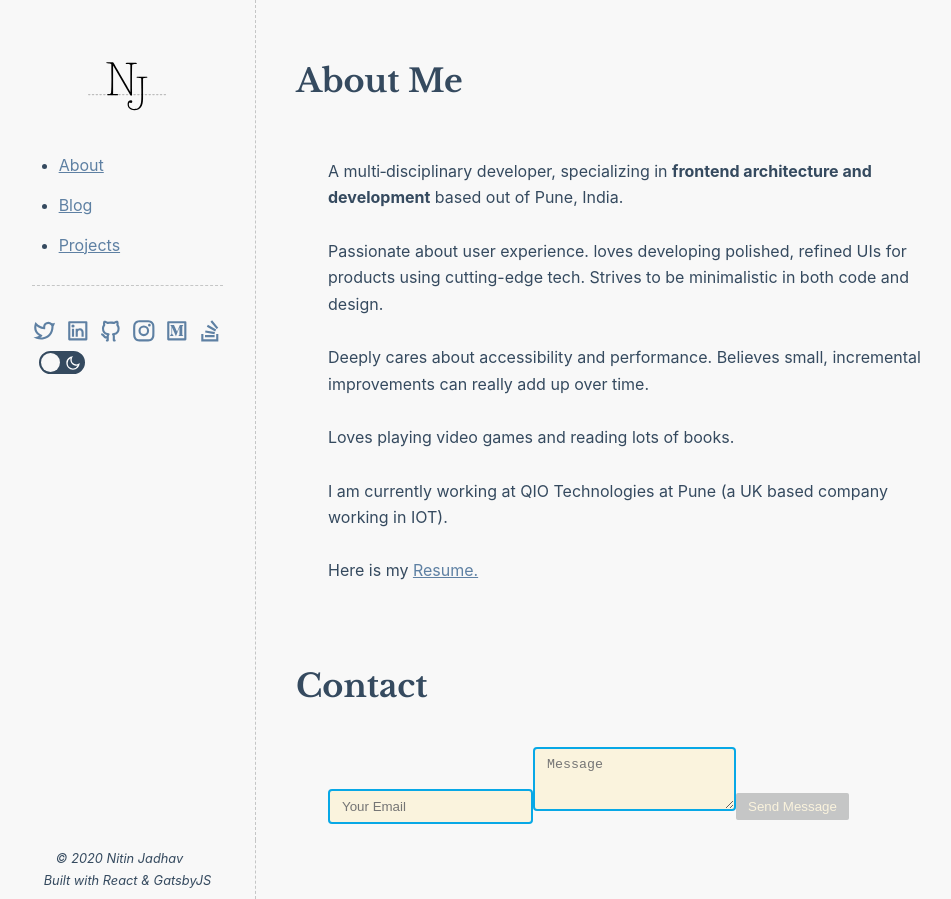
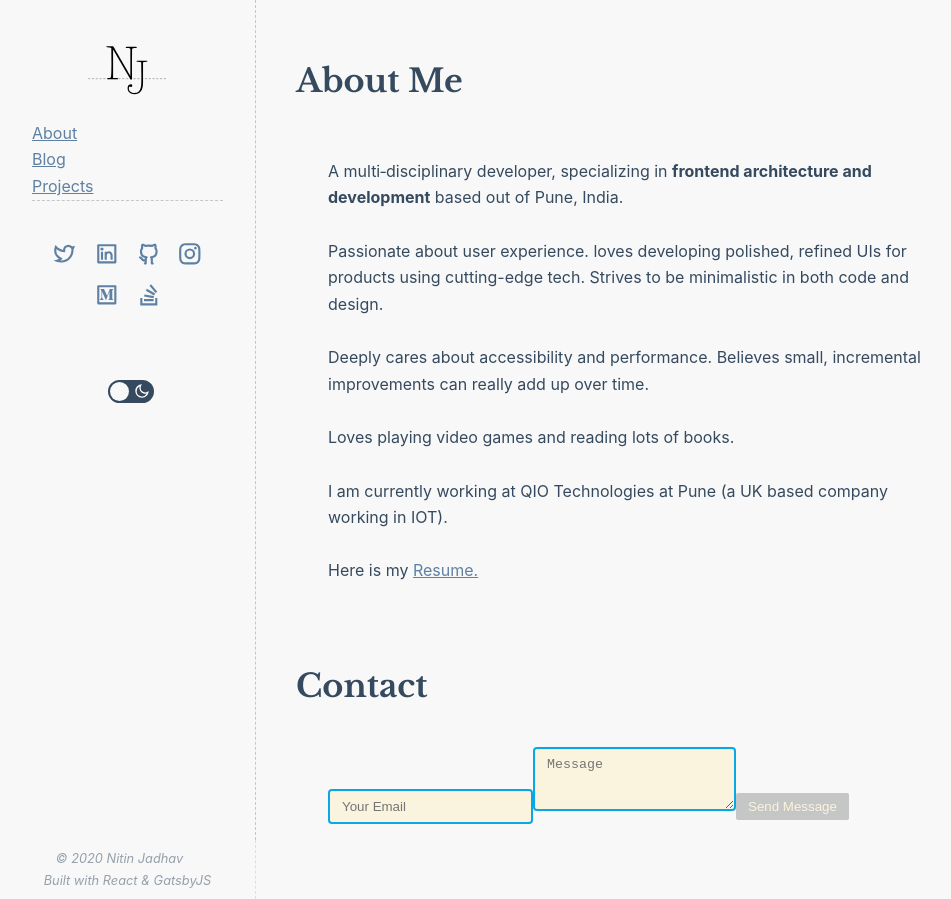
Before and after one commit to nitinja/nitinj.com-gatsby, a Gatsby site: page /about in a window 1280 px wide. Shown: the whole page, without its empty margins (128-1079 px from the left). Built offline with nearby package versions, Linux system fonts and the light colour scheme; Gatsby itself is replaced by a stand-in of ours; some packages are replaced by stand-ins of ours.

Commit message:
Refactored menu and styles

```diff
--- a/package.json
+++ b/package.json
@@ -6,7 +6,8 @@
   "author": "Kyle Mathews <mathews.kyle@gmail.com>",
   "dependencies": {
     "focus-trap-react": "^6.0.0",
-    "gatsby": "^2.18.12",
+    "gatsby": "^2.24.3",
+    "gatsby-cli": "^2.12.61",
     "gatsby-image": "^2.2.34",
     "gatsby-plugin-manifest": "^2.2.31",
     "gatsby-plugin-offline": "^3.0.27",
--- a/src/components/Footer/Footer.module.scss
+++ b/src/components/Footer/Footer.module.scss
@@ -9,6 +9,7 @@
   align-content: center;
   justify-content: center;
   padding: 0.5rem;
+  opacity: 0.5;
 }
 
 .footer > div:first-child {
--- a/src/components/Header/Header.js
+++ b/src/components/Header/Header.js
@@ -4,7 +4,7 @@ import styles from "./Header.module.scss"
 import { ThemeSwitcher } from "../ThemeSwitcher/ThemeSwitcher"
 import { RiMenuLine, RiCloseLine } from "react-icons/ri"
 import Logo from "./Logo.js"
-import Socials from "../Socials"
+import Socials from "../Socials/Socials"
 import { Menu } from "../Menu/Menu"
 import { useLocalStorage } from "../../helpers/useLocalStorage"
 import MobileMenu from "../Menu/MobileMenu"
@@ -33,8 +33,8 @@ const Header = ({ isIndexPage }) => {
       <div className={styles.menu}>
         <Menu />
         <hr />
-        {!isIndexPage && <Socials className={styles.mainMenuSocials} />}
-        <div className={styles.themeSwitcher}>
+        {!isIndexPage && <Socials className={styles.mainMenuSocials} compact={true}/>}
+        <div className={styles.themeSwitcherContainer}>
           <ThemeSwitcher />
         </div>
       </div>
--- a/src/components/Header/Header.module.scss
+++ b/src/components/Header/Header.module.scss
@@ -60,7 +60,7 @@
     height: auto;
   }
 
-  .theme-switcher {
+  .themeSwitcherContainer {
     display: block;
     text-align: center;
     padding: 2rem;
--- a/src/components/Menu/Menu.js
+++ b/src/components/Menu/Menu.js
@@ -5,9 +5,8 @@ import styles from "./Menu.module.scss"
 export function Menu({ focusable }) {
   return (
     <ul className={styles.navList}>
-      <li>
+      <li className={styles.navItem}>
         <Link
-          className={styles.navItem}
           activeClassName={styles.active}
           to="/about/"
           tabIndex={focusable ? 0 : -1}
@@ -15,9 +14,8 @@ export function Menu({ focusable }) {
           About
         </Link>
       </li>
-      <li>
+      <li className={styles.navItem}>
         <Link
-          className={styles.navItem}
           activeClassName={styles.active}
           to="/bloglist/"
           tabIndex={focusable ? 0 : -1}
@@ -25,9 +23,8 @@ export function Menu({ focusable }) {
           Blog
         </Link>
       </li>
-      <li>
+      <li className={styles.navItem}>
         <Link
-          className={styles.navItem}
           activeClassName={styles.active}
           to="/work/"
           tabIndex={focusable ? 0 : -1}
--- a/src/components/Menu/MobileMenu.js
+++ b/src/components/Menu/MobileMenu.js
@@ -1,19 +1,13 @@
 import PropTypes from "prop-types"
-import React, {useEffect, createRef} from "react"
+import React, { useEffect, createRef } from "react"
 import { RiCloseLine } from "react-icons/ri"
 import { Menu } from "./Menu"
 import styles from "./Menu.module.scss"
-import Socials from "../Socials"
+import Socials from "../socials/socials"
 import { createPortal } from "react-dom"
 
 function MobileMenu({ show, onClose, isIndexPage }) {
-  let hostRef = createRef();
-  useEffect(() => {
-    hostRef.current = document.body;
-  },[]);
-
-  return hostRef.current ? createPortal(
-    <div
+  return <div
     className={`${styles.mobileMenu} ${show ? styles.mobileMenuOpen : ""}`}
   >
     <button
@@ -25,10 +19,8 @@ function MobileMenu({ show, onClose, isIndexPage }) {
     </button>
     <Menu focusable={show} />
     <hr />
-      {!isIndexPage && <Socials className={styles.mainMenuSocials} />}
-    </div>,
-    hostRef.current
-  ) : null
+    {!isIndexPage && <Socials compact={true}/>}
+  </div>
 }
 
 MobileMenu.propTypes = {
--- a/src/components/ThemeSwitcher/ThemeSwitcher.js
+++ b/src/components/ThemeSwitcher/ThemeSwitcher.js
@@ -41,7 +41,7 @@ export function ThemeSwitcher() {
   return (
     <div
       tabIndex="0"
-      aria-role="button"
+      role="button"
       aria-pressed={theme === "dark"}
       className={styles.switch}
     >
--- a/src/components/ThemeSwitcher/ThemeSwitcher.module.scss
+++ b/src/components/ThemeSwitcher/ThemeSwitcher.module.scss
@@ -1,57 +1,54 @@
-.theme-switcher {
-  width: 3rem;
-  height: 1.6rem;
-  border-radius: 28px;;
-  display: flex;
-  position: relative;
-  justify-content: space-between;
-  align-items: center;
-  box-sizing: content-box;
-  color: var(--foreground);
-  background-color: var(--background);
-  cursor: pointer;
-  opacity: 0.8;
-  transition: all 0.2s ease-in-out;
+// .theme-switcher {
+//   width: 3rem;
+//   height: 1.6rem;
+//   border-radius: 28px;
+//   line-height: initial;
+//   display: flex;
+//   position: relative;
+//   justify-content: space-between;
+//   align-items: center;
+//   box-sizing: content-box;
+//   color: var(--foreground);
+//   background-color: var(--background);
+//   cursor: pointer;
+//   opacity: 0.8;
+//   transition: all 0.2s ease-in-out;
 
-  &:hover{
-    opacity: 1;
-  }
+//   &:hover{
+//     opacity: 1;
+//   }
 
-  svg {
-    height: 1rem;
-    width: 1rem;
-    z-index: 2;
-  }
+//   svg {
+//     height: 1rem;
+//     width: 1rem;
+//     z-index: 2;
+//   }
 
-  .switch {
-    width: 1.68rem;
-    height: 1.68rem;
-    border-radius: 50%;
-    position: absolute;
-    transition: all 0.2s ease-in-out;
-    border:1px solid var(--foreground);
-    background-color: var(--background-alt);
-    &-light-theme {
-      left: -1px;
-    }
-    &-dark-theme {
-      right:0;
-    }
-  }
-}
+//   .switch {
+//     width: 1.68rem;
+//     height: 1.68rem;
+//     border-radius: 50%;
+//     position: absolute;
+//     transition: all 0.2s ease-in-out;
+//     border:1px solid var(--foreground);
+//     background-color: var(--background-alt);
+//     &-light-theme {
+//       left: -1px;
+//     }
+//     &-dark-theme {
+//       right:0;
+//     }
+//   }
+// }
 
-.switcher-border {
-  border:1px solid var(--foreground);
-}
+// .switcher-border {
+//   border:1px solid var(--foreground);
+// }
 
 
 
 .switch {
-  // position: absolute;
-  // top: 1rem;
-  // left: 1rem;
-  // display: flex;
-  // align-items: center;
+  line-height: initial;
 }
 .switch input[type="checkbox"] {
   visibility: hidden;
--- a/src/components/socials.js
+++ b/src/components/socials/Socials.js
@@ -7,67 +7,69 @@ import {
   RiLinkedinBoxLine,
   RiMediumLine,
 } from "react-icons/ri"
+import styles from './Socials.module.scss'
 
-export default function Socials({ className }) {
+export default function Socials({ compact = false }) {
   return (
-    <div className={className}>
-      <a
+    <ul className={`${styles.socials} ${compact ? styles.socialsCompact : styles.socialsRegular}`}>
+      <li>
+        <a className={styles.item}
           target="_blank"
           rel="noopener noreferrer"
           href="https://twitter.com/codenitin"
           title="Twitter profile"
         >
           <RiTwitterLine />
-        <span>Twitter</span>
-      </a>
-      <a
+          <span className={styles.socialTitle}>Twitter</span>
+        </a></li>
+      <li><a className={styles.item}
         target="_blank"
         rel="noopener noreferrer"
         href="https://www.linkedin.com/in/nitin-jadhav-23927aa/"
         title="LinkedIn Profile"
       >
         <RiLinkedinBoxLine />
-        <span>LinkedIn</span>
-      </a>
+        <span className={styles.socialTitle}>LinkedIn</span>
+      </a></li>
 
-      <a
+      <li><a className={styles.item}
         target="_blank"
         rel="noopener noreferrer"
         href="https://github.com/nitinja"
         title="GitHub Profile"
       >
         <RiGithubLine />
-        <span>Github</span>
-      </a>
+        <span className={styles.socialTitle}>Github</span>
+      </a></li>
 
-      <a
+      <li><a className={styles.item}
         target="_blank"
         rel="noopener noreferrer"
         href="https://www.instagram.com/nitinjadhav466/"
         title="Instagram Profile"
       >
         <RiInstagramLine />
-        <span>Instagram</span>
-      </a>
+        <span className={styles.socialTitle}>Instagram</span>
+      </a></li>
 
-      <a
+      <li><a className={styles.item}
         target="_blank"
         rel="noopener noreferrer"
         href="https://medium.com/@nitinj"
         title="Medium Blog"
       >
         <RiMediumLine />
-        <span>Medium</span>
-      </a>
-      <a
+        <span className={styles.socialTitle}>Medium</span>
+      </a></li>
+      <li><a className={styles.item}
         target="_blank"
         rel="noopener noreferrer"
         href="https://stackoverflow.com/users/741251/nitin-jadhav"
         title="Stackoverflow Profile"
       >
         <RiStackOverflowLine />
-        <span>Stack Overflow</span>
-      </a>
-    </div>
+        <span className={styles.socialTitle}>Stack Overflow</span>
+      </a></li>
+    </ul>
   )
 }
--- /dev/null
+++ b/src/components/socials/Socials.module.scss
@@ -0,0 +1,37 @@
+@import "../../styles/base";
+
+.socials {
+  width: 100%;
+  display: flex;
+  flex-wrap: wrap;
+  justify-content: center;
+  .item {
+    display:flex;
+    flex-direction: column;
+    align-items: center;
+  }
+  .item:hover {
+    background-color: var(--yellowish)
+  }
+  svg {
+    width: 1.6rem;
+    height: 1.6rem;
+  }
+
+  &Regular {
+    margin: 1rem 2rem;
+    .item {
+      padding:1rem;
+    }
+
+  }
+  &Compact {
+    margin: 2rem auto;
+    .item {
+      padding: 0.5rem;
+    }
+    .socialTitle {
+      display: none;
+    }
+  }
+}
--- a/src/pages/about.js
+++ b/src/pages/about.js
@@ -54,7 +54,7 @@ const About = () => {
       </div>
       <h1>Contact</h1>
       <div style={{ padding: "1rem 2em" }}>
-        <form name="contact" netlify netlify-honeypot="bot-field" hidden>
+        <form name="contact" netlify="true" netlify-honeypot="bot-field" hidden>
           <input type="email" name="email" />
           <textarea name="message"></textarea>
         </form>
--- a/src/pages/index.js
+++ b/src/pages/index.js
@@ -3,7 +3,7 @@ import { Link } from "gatsby"
 import Layout from "../components/Layout/Layout"
 import SEO from "../components/seo"
 import styles from "./index.module.scss"
-import Socials from "../components/Socials"
+import Socials from "../components/Socials/Socials"
 
 const IndexPage = ({ location }) => (
   <Layout isIndexPage={location.pathname === "/"}>
@@ -18,9 +18,9 @@ const IndexPage = ({ location }) => (
         I believe in accessibiliy and user centric design.
       </h2>
       <h2 className={styles.line}>
-        I <Link to="/bloglist/">write</Link> about Frontend Development.
+        I <Link to="/bloglist/">write</Link> about Frontend Development
       </h2>
-      <Socials className={styles.indexPageSocials} />
+      <Socials compact={false}/>
 
       <div className={styles.soFlair}>
         <a href="https://stackoverflow.com/users/741251/nitin-jadhav">
--- a/src/pages/index.module.scss
+++ b/src/pages/index.module.scss
@@ -7,6 +7,7 @@
     font-family: var(--headerFontFamily);
     font-size: 1.5rem;
     font-weight: normal;
+    text-shadow: 0px 0px 2px #bcdfedd4;
   }
 }
 
--- a/src/styles/global.scss
+++ b/src/styles/global.scss
@@ -36,6 +36,9 @@ hr {
 .main-logo {
   height: 80px;
   width: 80px;
+}
+.main-logo-link {
+  line-height: auto;
 }
 .light .main-logo-dark {
   display: none;
@@ -88,6 +91,12 @@ a:active {
   background-color: var(--warning);
 }
 
+/* Lists */
+ul, li {
+  margin: 0;
+  list-style-type: none;
+}
+
 /* Responsive template */
 /* Small Tablets */
 @media screen and (min-width: 620px) {
@@ -96,7 +105,7 @@ a:active {
 /* Large tablets and laptops */
 @media screen and (min-width: 960px) {
   .main-logo {
-    margin: 1rem;
+    // margin: 1rem;
   }
 }
 
```
Also changed, not shown: src/components/Menu/Menu.module.scss (+18 -5 lines), 2 other files. Lines whose indentation alone changed are shown as unchanged.
